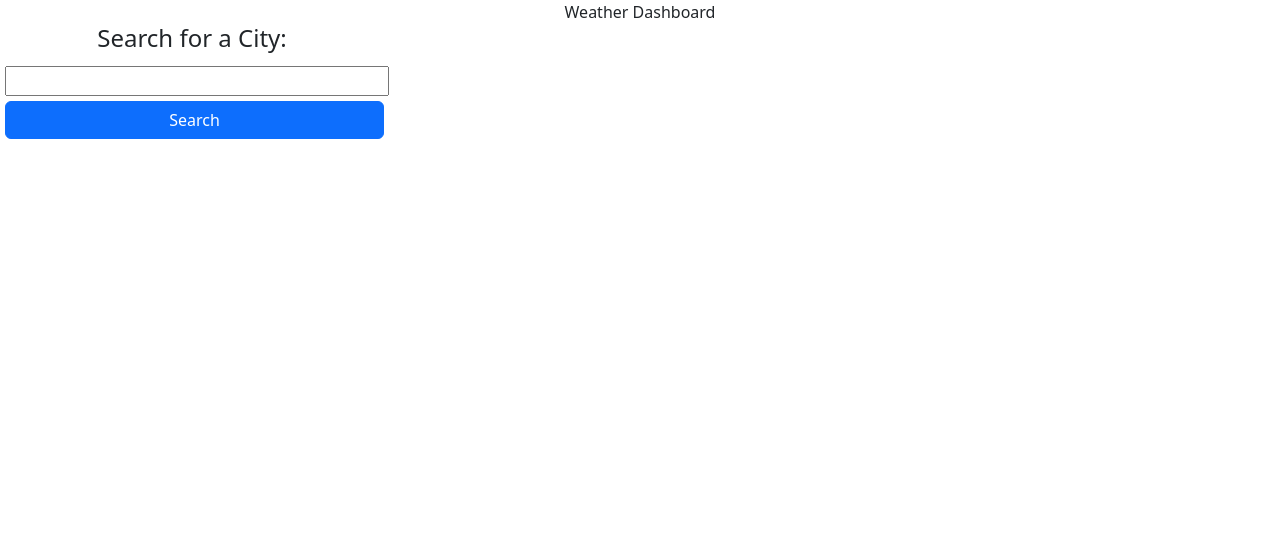
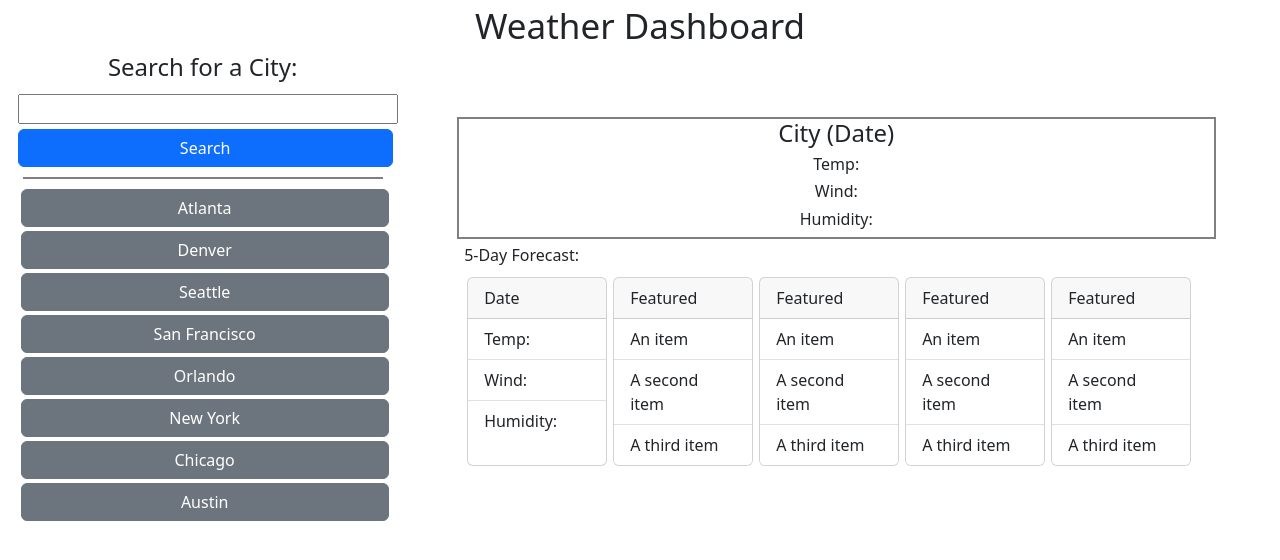
Before and after one commit to ConnorJ75/Connors-Weather-Program, a plain HTML site: page index.html in a window 1280 px wide. Drawn offline with nearby package versions, Linux system fonts and the light colour scheme.

Commit message:
Created html framework for webpage

```diff
--- a/index.html
+++ b/index.html
@@ -5,23 +5,125 @@
     <meta name="viewport" content="width=device-width, initial-scale=1.0">
     <title>Document</title>
     <link href="https://cdn.jsdelivr.net/npm/bootstrap@5.3.2/dist/css/bootstrap.min.css" rel="stylesheet" integrity="sha384-T3c6CoIi6uLrA9TneNEoa7RxnatzjcDSCmG1MXxSR1GAsXEV/Dwwykc2MPK8M2HN" crossorigin="anonymous">
+    <link rel="stylesheet" href="style.css">
 </head>
 <body>
-    <header style="text-align: center;"> Weather Dashboard</header>
+    <header id = "header" style="text-align: center;"> Weather Dashboard</header>
 
-    <div id = "leftMenu" style = "width:30%; justify-content: center; text-align: center;">
+    <div id = parentContainer>
+
+        <div id = "leftMenu">
             <h4>
                 Search for a City:
             </h4>
             <input type="text" style = "margin: 5px; width: 100%;">
-        <a id = "searchButton" style = "display:block; margin-left: 5px;" class="btn btn-primary">
+            <a id = "searchButton" class="btn btn-primary">
                 Search
             </a>
+
+            <div id = "border"></div>
+
+            <a class="btn btn-secondary">
+                Atlanta
+            </a>
+            <a class="btn btn-secondary">
+                Denver
+            </a>
+            <a class="btn btn-secondary">
+                Seattle
+            </a>
+            <a class="btn btn-secondary">
+                San Francisco
+            </a>
+            <a class="btn btn-secondary">
+                Orlando
+            </a>
+            <a class="btn btn-secondary">
+                New York
+            </a>
+            <a class="btn btn-secondary">
+                Chicago
+            </a>
+            <a class="btn btn-secondary">
+                Austin
+            </a>
         </div>
+
         <div id = "rightMenu">
+            <div id = "currentInfo">
+                <h4>
+                    City (Date)
+                </h4>
+                <h6>
+                    Temp:
+                </h6>
+                <h6>
+                    Wind:
+                </h6>
+                <h6>
+                    Humidity:
+                </h6>
+            </div>
+            <div id = "fiveDayWeather">
+                <h6>
+                    5-Day Forecast:
+                </h6>
+                <div id = "cardContainer">
+                    <div class="card">
+                        <div class="card-header">
+                            Date
+                        </div>
+                        <ul class="list-group list-group-flush">
+                        <li class="list-group-item">Temp:</li>
+                        <li class="list-group-item">Wind:</li>
+                        <li class="list-group-item">Humidity:</li>
+                        </ul>
+                    </div>
+                    <div class="card">
+                        <div class="card-header">
+                            Featured
+                        </div>
+                        <ul class="list-group list-group-flush">
+                        <li class="list-group-item">An item</li>
+                        <li class="list-group-item">A second item</li>
+                        <li class="list-group-item">A third item</li>
+                        </ul>
+                    </div>
+                    <div class="card">
+                        <div class="card-header">
+                            Featured
+                        </div>
+                        <ul class="list-group list-group-flush">
+                        <li class="list-group-item">An item</li>
+                        <li class="list-group-item">A second item</li>
+                        <li class="list-group-item">A third item</li>
+                        </ul>
+                    </div>
+                    <div class="card">
+                        <div class="card-header">
+                            Featured
+                        </div>
+                        <ul class="list-group list-group-flush">
+                        <li class="list-group-item">An item</li>
+                        <li class="list-group-item">A second item</li>
+                        <li class="list-group-item">A third item</li>
+                        </ul>
+                    </div>
+                    <div class="card">
+                        <div class="card-header">
+                            Featured
+                        </div>
+                        <ul class="list-group list-group-flush">
+                        <li class="list-group-item">An item</li>
+                        <li class="list-group-item">A second item</li>
+                        <li class="list-group-item">A third item</li>
+                        </ul>
+                    </div>
+                </div>
 
             </div>
-
+        </div>
+    </div>
     <script src = "script.js"></script>
 </body>
 </html>
--- a/style.css
+++ b/style.css
@@ -0,0 +1,47 @@
+#header{
+    font-size: 35px;
+}
+#border{
+    border-bottom: 2px solid grey;
+    margin: 10px;
+}
+#parentContainer{
+    display:flex;
+}
+#leftMenu{
+    width:30%;
+    margin-left: 1%;
+    justify-content: center;
+    text-align: center;
+}
+#rightMenu{
+    width:60%;
+    margin: 5%;
+}
+#currentInfo{
+    text-align: center;
+    border: 2px solid grey;
+}
+#fiveDayWeather{
+    margin:1%;
+}
+#cardContainer{
+    display: flex;
+    flex-wrap: wrap;
+}
+
+.btn-primary{
+    display:block;
+    margin-left: 5px;
+}
+.btn-secondary{
+    display:block;
+    margin: 4px;
+    margin-left:8px;
+}
+.card{
+    margin: 3px;
+    width:18%;
+    min-width: 140px;
+    font-size: 16px;
+}
```
Lines whose indentation alone changed are shown as unchanged.
